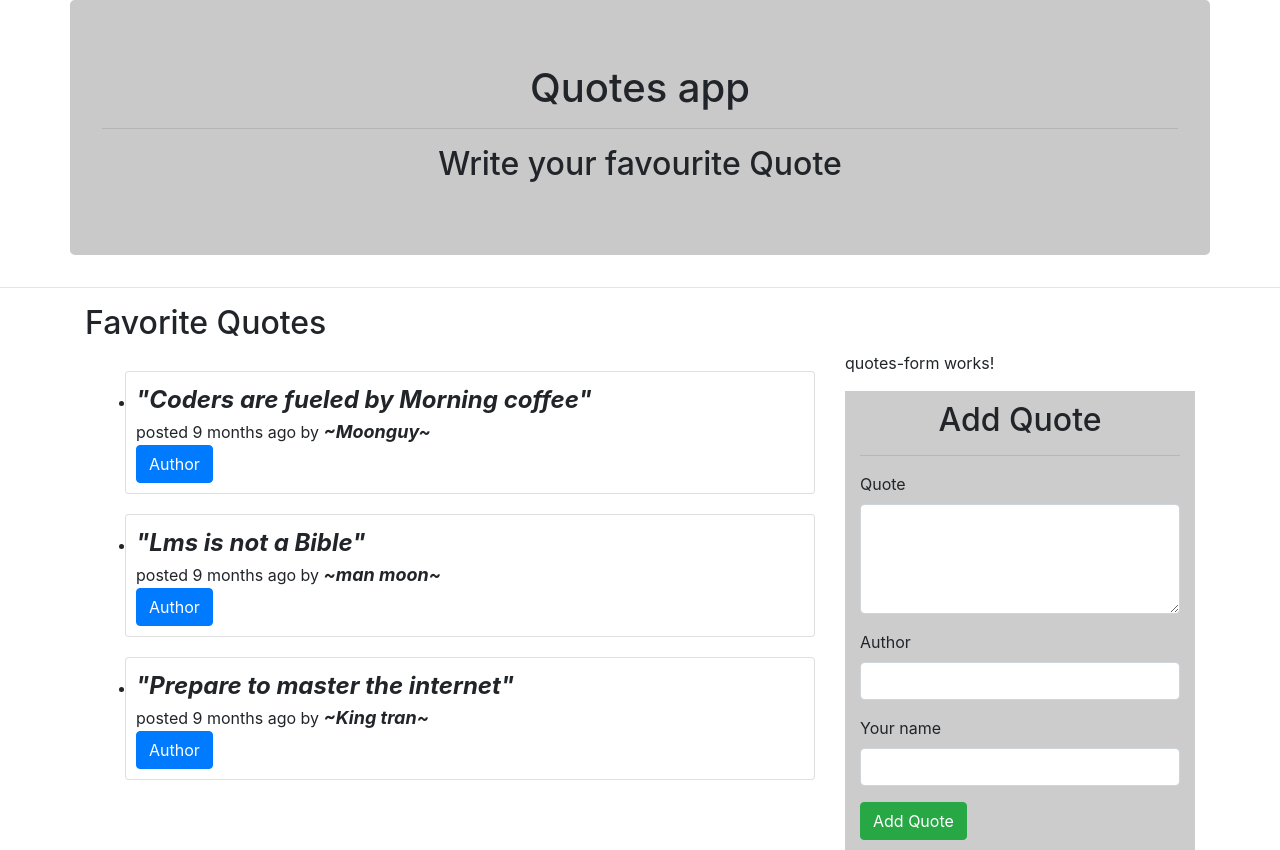
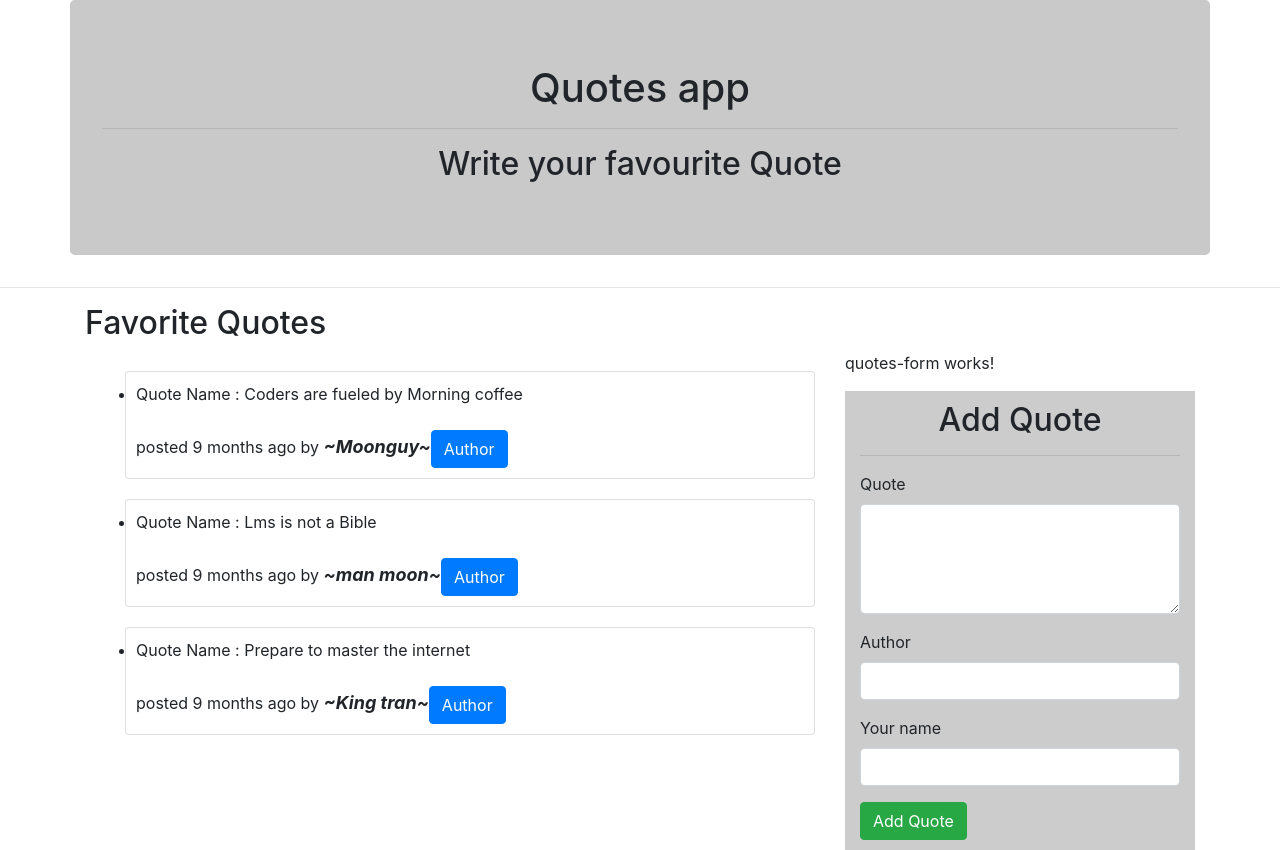
Before and after one commit to mungai-joel/quotesip, an Angular app: page / in a window 1280 px wide. Built offline with nearby package versions, Linux system fonts and the light colour scheme.

Commit message:
like highlight

```diff
--- a/src/app/highlight.directive.ts
+++ b/src/app/highlight.directive.ts
@@ -4,17 +4,9 @@ import { Directive, ElementRef, HostListener } from '@angular/core';
   selector: '[appHighlight]'
 })
 export class HighlightDirective {
-  constructor(private elem: ElementRef) {}
-
-  @HostListener('mouseover') onHover() {
-    this.textDeco('underline');
+  constructor(private elem: ElementRef) {
+    this.elem.nativeElement.style.color="yellow"
+    this.elem.nativeElement.style.backgroundColor="blue"
   }
 
-  @HostListener('mouseout') onMouseOut() {
-    this.textDeco('None');
-  }
-
-  private textDeco(action: string) {
-    this.elem.nativeElement.style.textDecoration = action;
-  }
 }
--- a/src/app/quotes-details/quotes-details.component.ts
+++ b/src/app/quotes-details/quotes-details.component.ts
@@ -30,5 +30,7 @@ export class QuotesDetailComponent implements OnInit {
     return false;
   }
 
+
+
   ngOnInit() {}
 }
--- a/src/app/quotes-form/quotes-form.component.html
+++ b/src/app/quotes-form/quotes-form.component.html
@@ -6,7 +6,7 @@
     <div class="form-group">
 
       <label for="name">Quote</label>
-      <textarea class="form-control" id="name" rows="4" [(ngModel)]="newQuote.name" name="name" #name='ngModel'
+      <textarea class="form-control" id="name" rows="4" [(ngModel)]="newQuote.quote" name="name" #name='ngModel'
         required></textarea>
       <div [hidden]="name.valid || name.pristine" class="alert alert-danger">
         <p>Quote is required</p>
--- a/src/app/quotes.ts
+++ b/src/app/quotes.ts
@@ -2,12 +2,20 @@ export class Quote {
     showDescription: boolean;
   id?: number;
   completeDate?: Date;
+
+  uvotes = 0;
+  dvotes = 0;
+
     constructor(
-      public name: string,
+
+      public quote: string,
       public author: string,
       public user: string,
       public postDate: Date = new Date()
     ) {
       this.showDescription = false;
+
+
+
     }
 }
--- a/src/app/quotes/quotes.component.html
+++ b/src/app/quotes/quotes.component.html
@@ -7,13 +7,25 @@
           <div *ngFor='let quote of quotes;let i = index'>
             <div class="card">
               <div>
-                <li>
-                  <span class="quote" appHighlight>"{{quote.name}}" </span>
+                <li appHighlight *ngIf="hUpvote()===quote.uvotes && quote.uvotes > 0">
+Quote Name: {{quote.quote}}
+
+</li>
+
+
+<li *ngIf="hUpvote()!==quote.uvotes || quote.uvotes===0">
+Quote Name : {{quote.quote}}
+
+</li>
+
+
+
+
                   <br>
                   posted {{quote.postDate | dateCount}} by
                   <span class="quotes">~{{quote.user}}~</span>
 
-                </li>
+
                 <button (click)='toggleDetails(i)' class="btn btn-primary">Author</button>
               </div>
             </div>
--- a/src/app/quotes/quotes.component.ts
+++ b/src/app/quotes/quotes.component.ts
@@ -1,5 +1,5 @@
 import { Quote } from './../quotes';
-import { Component, OnInit } from '@angular/core';
+import { Component, OnInit, Input } from '@angular/core';
 
 @Component({
   selector: 'app-quotes',
@@ -10,13 +10,13 @@ export class QuotesComponent implements OnInit {
   quotes: Quote[] = [
     new Quote(
       'Coders are fueled by Morning coffee',
-      'David Baldaci',
+      'Moon man',
       'Moonguy',
       new Date(2020, 3, 31)
     ),
     new Quote(
       'Lms is not a Bible',
-      'David goliath',
+      'Moonguy',
       'man moon',
       new Date(2020, 3, 31)
     ),
@@ -28,13 +28,16 @@ export class QuotesComponent implements OnInit {
     )
   ];
 
+  @Input()
+  quote!: Quote;
+
   toggleDetails(index:any) {
     this.quotes[index].showDescription = !this.quotes[index].showDescription;
   }
-  deleteQuote(isComplete:any, index: number) {
+  deleteQuote(isComplete: any, index: number) {
     if (isComplete) {
       let toDelete = confirm(
-        `Are you sure you want to delete ${this.quotes[index].name}?`
+        `Are you sure you want to delete ${this.quotes[index].user}?`
       );
 
       if (toDelete) {
@@ -49,6 +52,27 @@ export class QuotesComponent implements OnInit {
     this.quotes.push(quote);
   }
 
+  startNum:any;
+  lastNum:any;
+  ctr?:number;
+
+  hUpvote(){
+
+    this.startNum = 0
+    this.lastNum = 0
+
+    for(this.ctr=0 ; this.ctr < this.quotes.length; this.ctr++) {
+    this.lastNum = this.quotes[this.ctr].uvotes;
+
+    if (this.lastNum > this.startNum){
+        this.startNum = this.lastNum
+    }
+}
+
+return this.startNum
+}
+
+
   constructor() {}
 
   ngOnInit() {}
```
